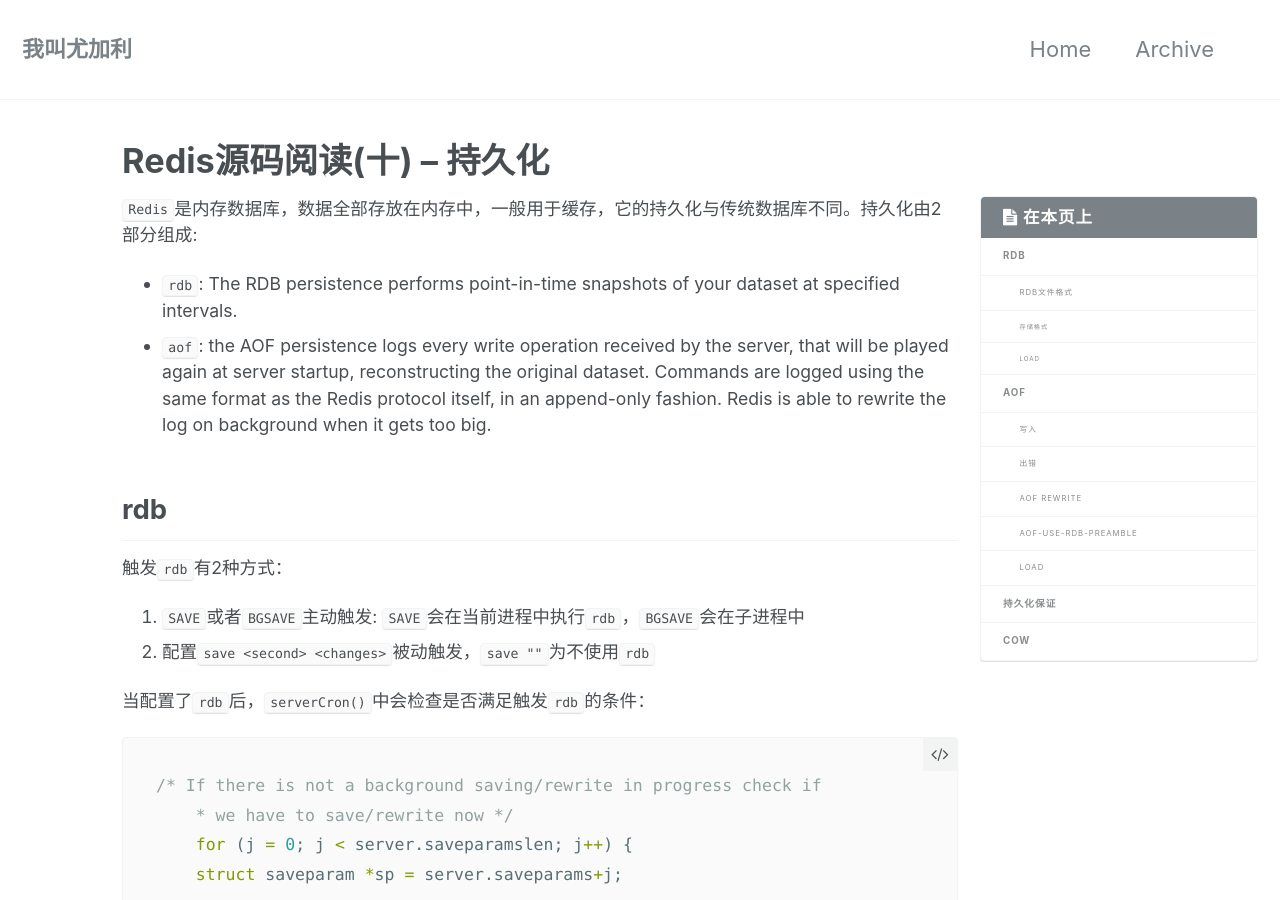
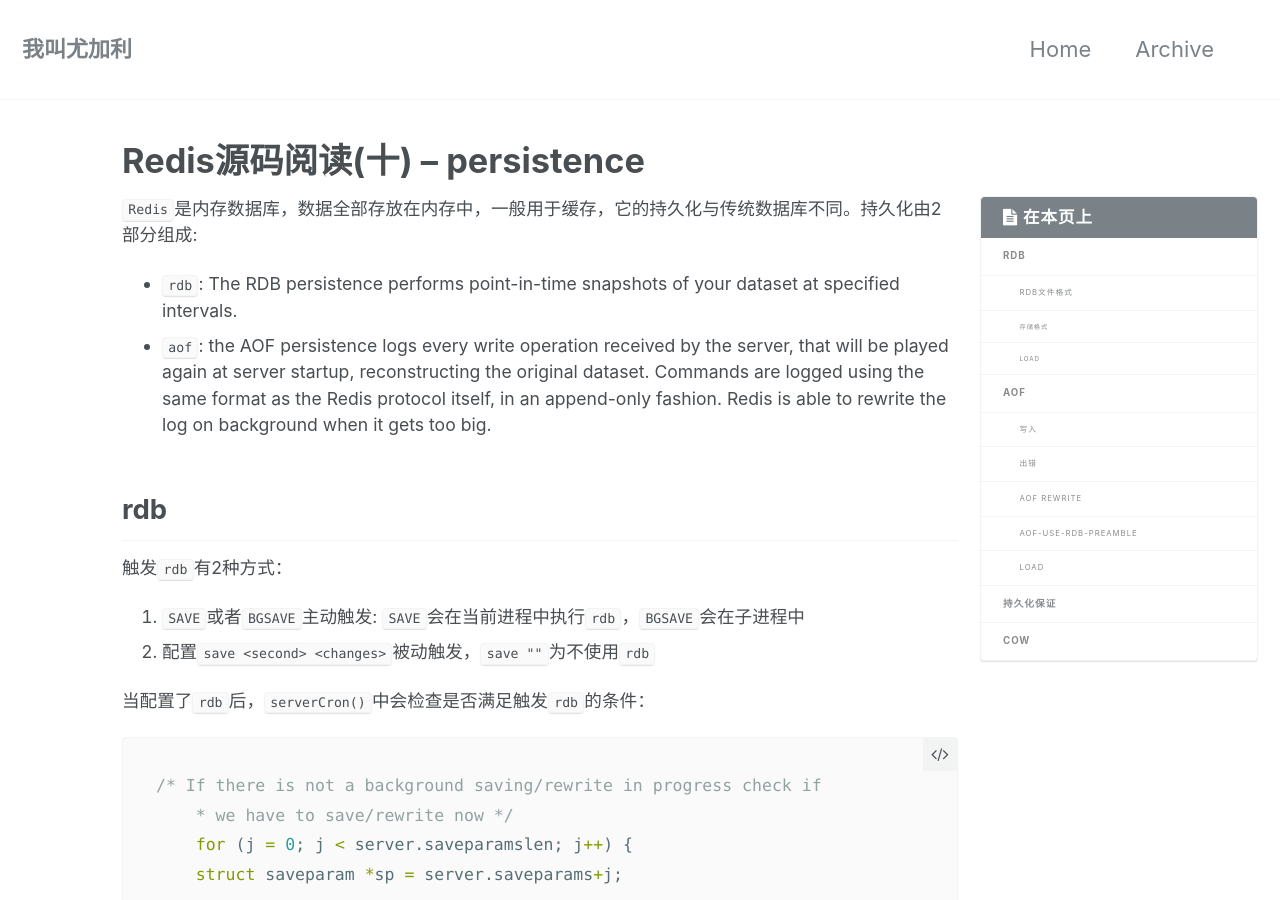
Before and after one commit to youjiali1995/youjiali1995.github.io, a Jekyll site: the page built from _posts/Redis/2017-12-02-persistence.md, in a window 1280 px wide and 900 px high. Built offline with Jekyll 4.4.1, drawn with Linux system fonts in a browser that asks for light colours.

Commit message:
Change name.

```diff
--- a/_posts/Redis/2017-12-02-persistence.md
+++ b/_posts/Redis/2017-12-02-persistence.md
@@ -1,5 +1,5 @@
 ---
-title: Redis源码阅读(十) -- 持久化
+title: Redis源码阅读(十) -- persistence
 excerpt: 介绍Redis 持久化相关实现。
 layout: post
 categories: Redis
```
